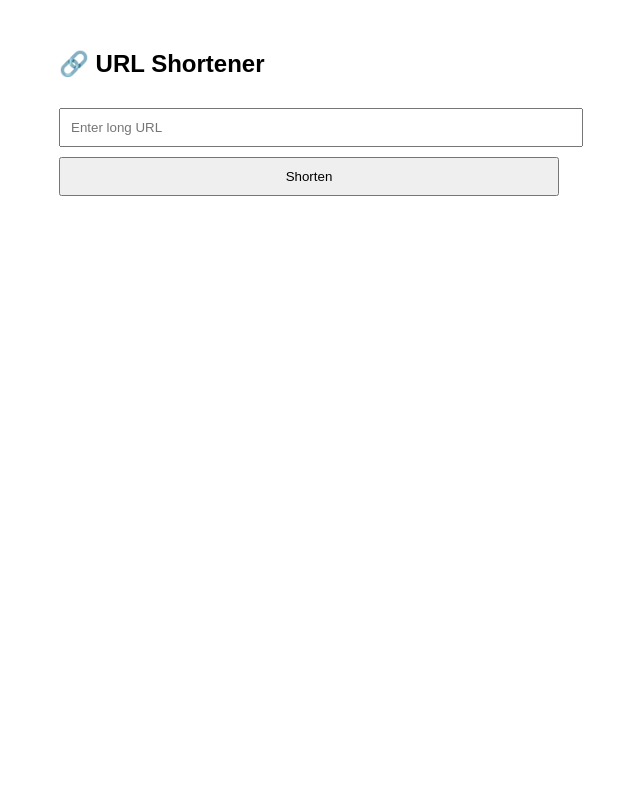
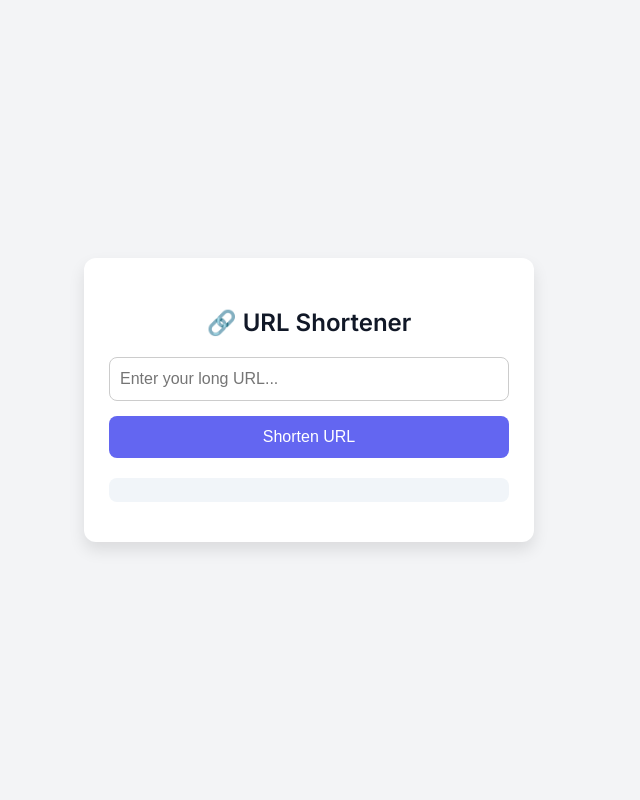
Before and after one commit to AyeshaAtharAli/ayesha-innovaxel-athar, a Flask app: page / in a window 1280 px wide. Shown: the whole page, without its empty margins (331-971 px from the left). Run offline with Flask 3, Linux system fonts and the light colour scheme.

Commit message:
More Interactive UI

```diff
--- a/templates/index.html
+++ b/templates/index.html
@@ -1,35 +1,98 @@
 <!DOCTYPE html>
-<html>
+<html lang="en">
 <head>
-  <title>URL Shortener</title>
+  <meta charset="UTF-8" />
+  <meta name="viewport" content="width=device-width, initial-scale=1.0" />
+  <title>🔗 URL Shortener</title>
+  <link href="https://fonts.googleapis.com/css2?family=Inter:wght@400;600&display=swap" rel="stylesheet">
   <style>
+    * {
+      box-sizing: border-box;
+    }
     body {
-      font-family: sans-serif;
-      max-width: 500px;
-      margin: 50px auto;
+      font-family: 'Inter', sans-serif;
+      background: #f3f4f6;
+      display: flex;
+      justify-content: center;
+      align-items: center;
+      height: 100vh;
+      margin: 0;
     }
-    input, button {
-      padding: 10px;
+    .container {
+      background: #fff;
+      padding: 30px 25px;
+      border-radius: 12px;
+      box-shadow: 0 8px 16px rgba(0,0,0,0.1);
       width: 100%;
-      margin-top: 10px;
+      max-width: 450px;
+      text-align: center;
+    }
+    h2 {
+      margin-bottom: 20px;
+      color: #111827;
+    }
+    input[type="text"] {
+      width: 100%;
+      padding: 12px 10px;
+      border: 1px solid #ccc;
+      border-radius: 8px;
+      margin-bottom: 15px;
+      font-size: 16px;
+    }
+    button {
+      background: #6366f1;
+      color: #fff;
+      padding: 12px;
+      width: 100%;
+      border: none;
+      border-radius: 8px;
+      font-size: 16px;
+      cursor: pointer;
+      transition: background 0.3s ease;
+    }
+    button:hover {
+      background: #4f46e5;
     }
     .short-url {
       margin-top: 20px;
-      font-weight: bold;
+      background: #f1f5f9;
+      padding: 12px;
+      border-radius: 8px;
+      word-break: break-word;
+      font-weight: 600;
+      color: #1f2937;
+    }
+    .error {
+      color: #dc2626;
+      margin-top: 10px;
     }
   </style>
 </head>
 <body>
+  <div class="container">
     <h2>🔗 URL Shortener</h2>
-  <input id="longUrl" type="text" placeholder="Enter long URL" />
-  <button onclick="shortenUrl()">Shorten</button>
+    <input id="longUrl" type="text" placeholder="Enter your long URL..." />
+    <button onclick="shortenUrl()">Shorten URL</button>
 
     <div class="short-url" id="result"></div>
+    <div class="error" id="error"></div>
+  </div>
 
   <script>
     async function shortenUrl() {
       const longUrl = document.getElementById("longUrl").value;
+      const resultDiv = document.getElementById("result");
+      const errorDiv = document.getElementById("error");
 
+      resultDiv.innerHTML = "";
+      errorDiv.innerHTML = "";
+
+      if (!longUrl) {
+        errorDiv.textContent = "⚠️ Please enter a valid URL.";
+        return;
+      }
+
+      try {
         const response = await fetch("/shorten", {
           method: "POST",
           headers: { "Content-Type": "application/json" },
@@ -37,16 +100,21 @@
         });
 
         const data = await response.json();
+
         if (response.ok) {
-        document.getElementById("result").innerHTML = `
-         <strong>Short URL:</strong>
+          resultDiv.innerHTML = `
+            <div>
+              ✅ Short URL:
               <a href="/${data.shortCode}" target="_blank">
                 ${window.location.origin}/${data.shortCode}
               </a>
-`       ;
-
+            </div>
+          `;
         } else {
-        document.getElementById("result").textContent = data.error || "Something went wrong";
+          errorDiv.textContent = data.error || "Something went wrong.";
+        }
+      } catch (err) {
+        errorDiv.textContent = "⚠️ Network error. Please try again.";
       }
     }
   </script>
```
Lines whose indentation alone changed are shown as unchanged.
